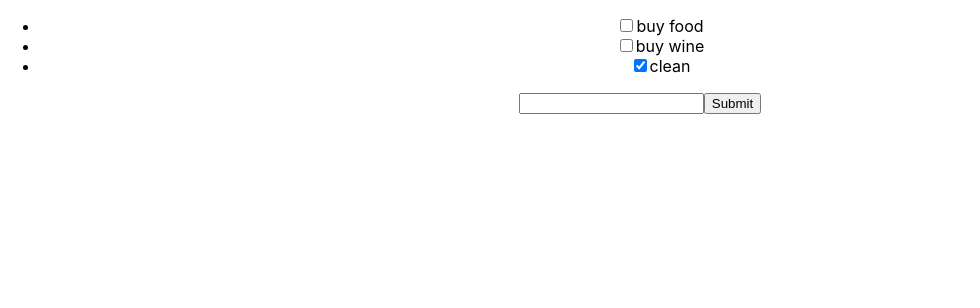
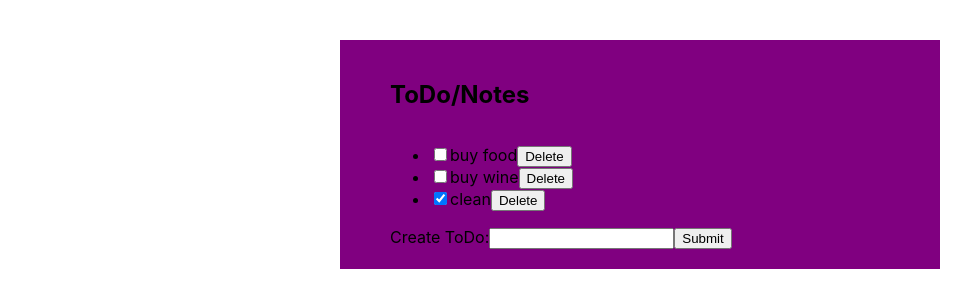
Before and after one commit to Daneris/react-todo, a React (Create React App) app: page / in a window 1280 px wide. Shown: the top 308 px of the page, without its empty margins (0-980 px from the left). Built offline with nearby package versions, Linux system fonts and the light colour scheme.

Commit message:
Added styling

```diff
--- a/src/App.css
+++ b/src/App.css
@@ -1,32 +1,25 @@
-.App {
-  text-align: center;
+.App{
+  display: flex;
+  padding: 20px 50px;
+  max-width: 500px;
+  margin: 40px auto 0 auto;
+  justify-content: center;
+  flex-direction: column;
+background-color: purple;
+
 }
 
-.App-logo {
-  animation: App-logo-spin infinite 20s linear;
-  height: 40vmin;
+.form{
+  flex: 1;
+
+  justify-content: center;
+  flex-direction: column;
+
 }
 
-.App-header {
-  background-color: #282c34;
-  min-height: 100vh;
-  display: flex;
+.title{
+  flex: 1;
+  justify-content: center;
   flex-direction: column;
-  align-items: center;
-  justify-content: center;
-  font-size: calc(10px + 2vmin);
-  color: white;
+
 }
-
-.App-link {
-  color: #61dafb;
-}
-
-@keyframes App-logo-spin {
-  from {
-    transform: rotate(0deg);
-  }
-  to {
-    transform: rotate(360deg);
-  }
-}
--- a/src/App.js
+++ b/src/App.js
@@ -40,18 +40,31 @@ class App extends Component {
       newToDoDescription: " "
     })
   }
+
+  deleteTodo(index){
+    const newItems = this.state.todos.filter((todos,i) => {
+      return i !== index;
+      })
+      this.setState({
+      todos: newItems
+
+      })
+
+    }
+
   render() {
     return (
       <div className="App">
+        <h2 className="title">ToDo/Notes</h2>
         <ul>
+          {this.state.todos.map((todo,index) =>
+            <ToDo key={index} deleteTodo={() => this.deleteTodo(index)}description={todo.description} isCompleted={todo.isCompleted} toggleComplete={() => this.toggleComplete(index)} />
 
-          {this.state.todos.map((todo,index) =>
-            <ToDo key={index} description={todo.description} isCompleted={todo.isCompleted} toggleComplete={() => this.toggleComplete(index)} />
-
-          )}
+            )}
 
         </ul>
-        <form onSubmit={(e) => this.handleSubmit(e)}>
+        <form onSubmit={(e) => this.handleSubmit(e)} className="form">
+          <label>Create ToDo:</label>
           <input type="text" value={this.state.newToDoDescription} onChange={(e) => this.handleChange(e)}/>
           <input type="submit"/>
         </form>
--- a/src/components/ToDo.js
+++ b/src/components/ToDo.js
@@ -7,9 +7,15 @@ class ToDo extends Component {
     return(
 
       <li>
+
         <input type="checkbox" checked={this.props.isCompleted} onChange={this.props.toggleComplete}/>
         <span>{this.props.description}</span>
+        <button onClick={this.props.deleteTodo} type="button" className="btn">Delete</button>
+
+
         </li>
+
+
 
     )
   }
```
